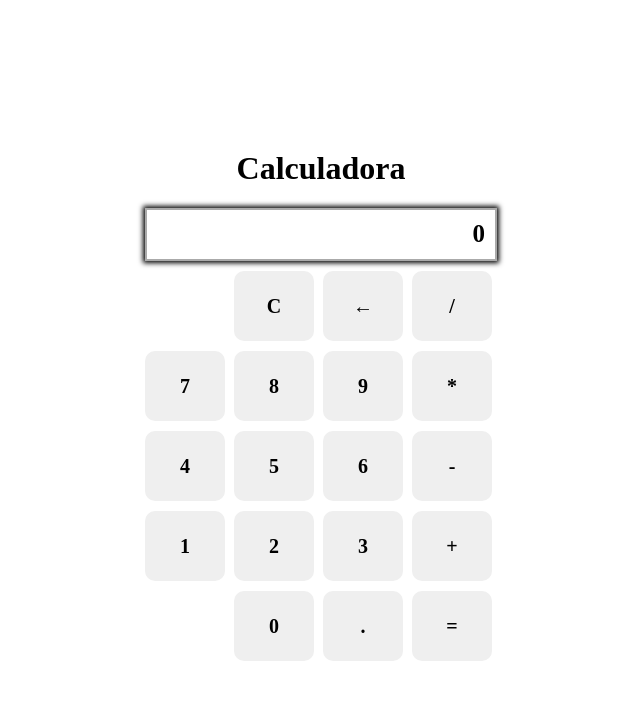
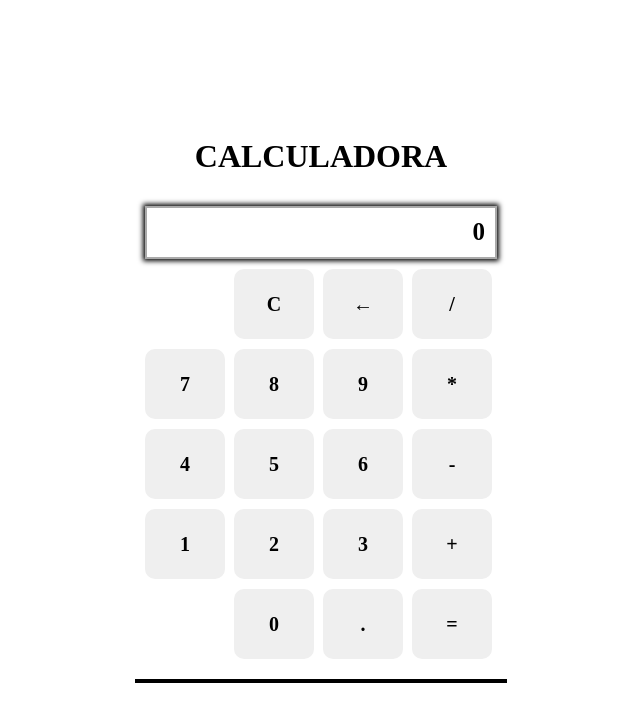
Before and after one commit to yhamirMaldonado/calculadora, a plain HTML site: page index.html in a window 1280 px wide. Shown: the whole page, without its empty margins (319-959 px from the left). Drawn offline with Linux system fonts and the light colour scheme.

Commit message:
Cambio de Estilo

```diff
--- a/index.html
+++ b/index.html
@@ -11,7 +11,7 @@
 
 <body>
     <h1>Calculadora</h1>
-    <div>
+    <div class="content">
         <input type="text" id="pantalla" readonly>
         <br>
 
--- a/style.css
+++ b/style.css
@@ -4,6 +4,10 @@ html{
 }
 *,*:before,*:after{
     box-sizing: inherit;
+}
+
+h1{
+    text-transform: uppercase;
 }
 
 body{
@@ -13,6 +17,11 @@ body{
     height: 100vh;
     justify-content: center;
     align-items: center;
+}
+
+.content{
+    border-bottom: 4px solid black;
+    padding: 1rem;
 }
 
 input[type="button"]{
```
